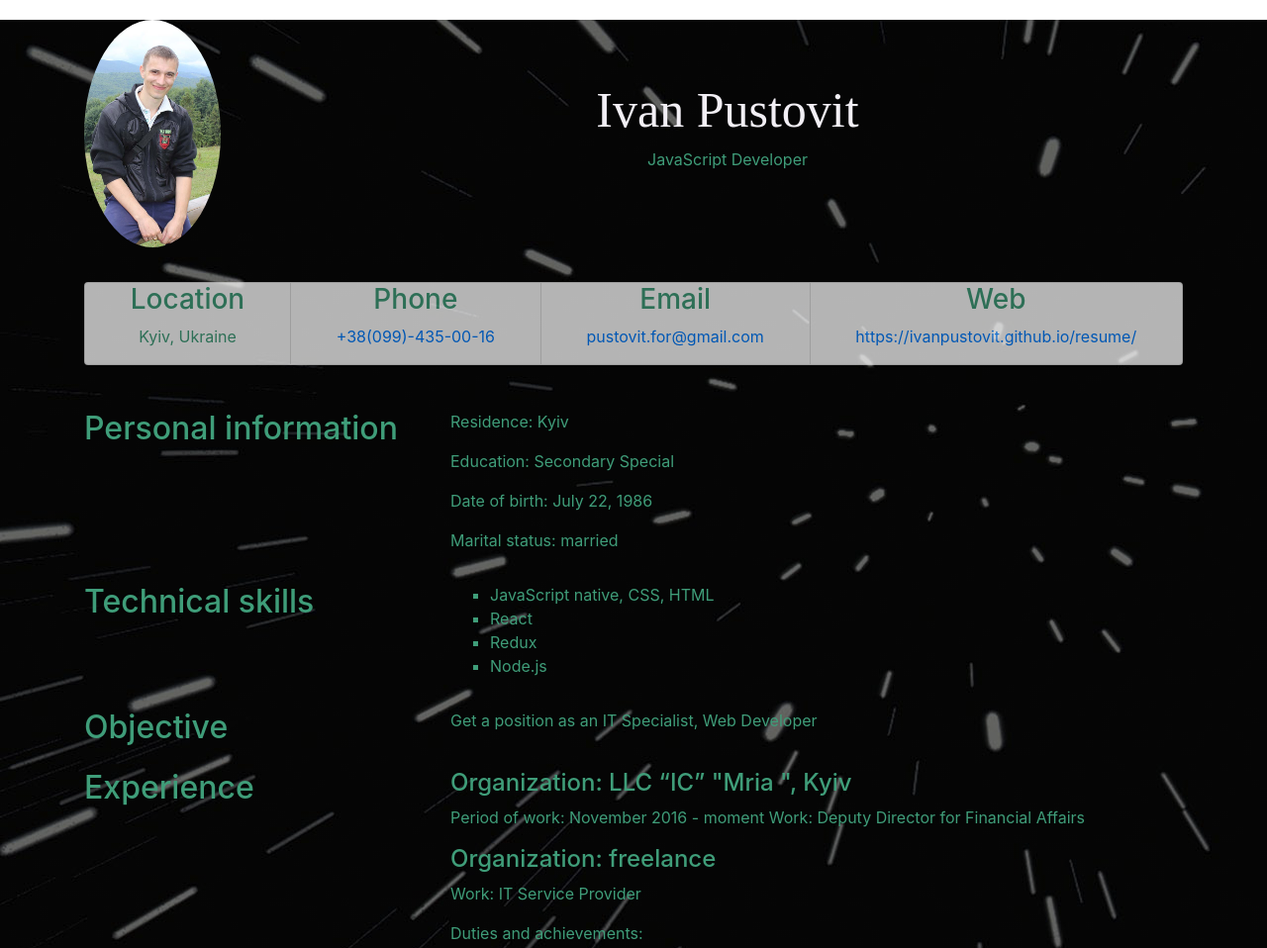
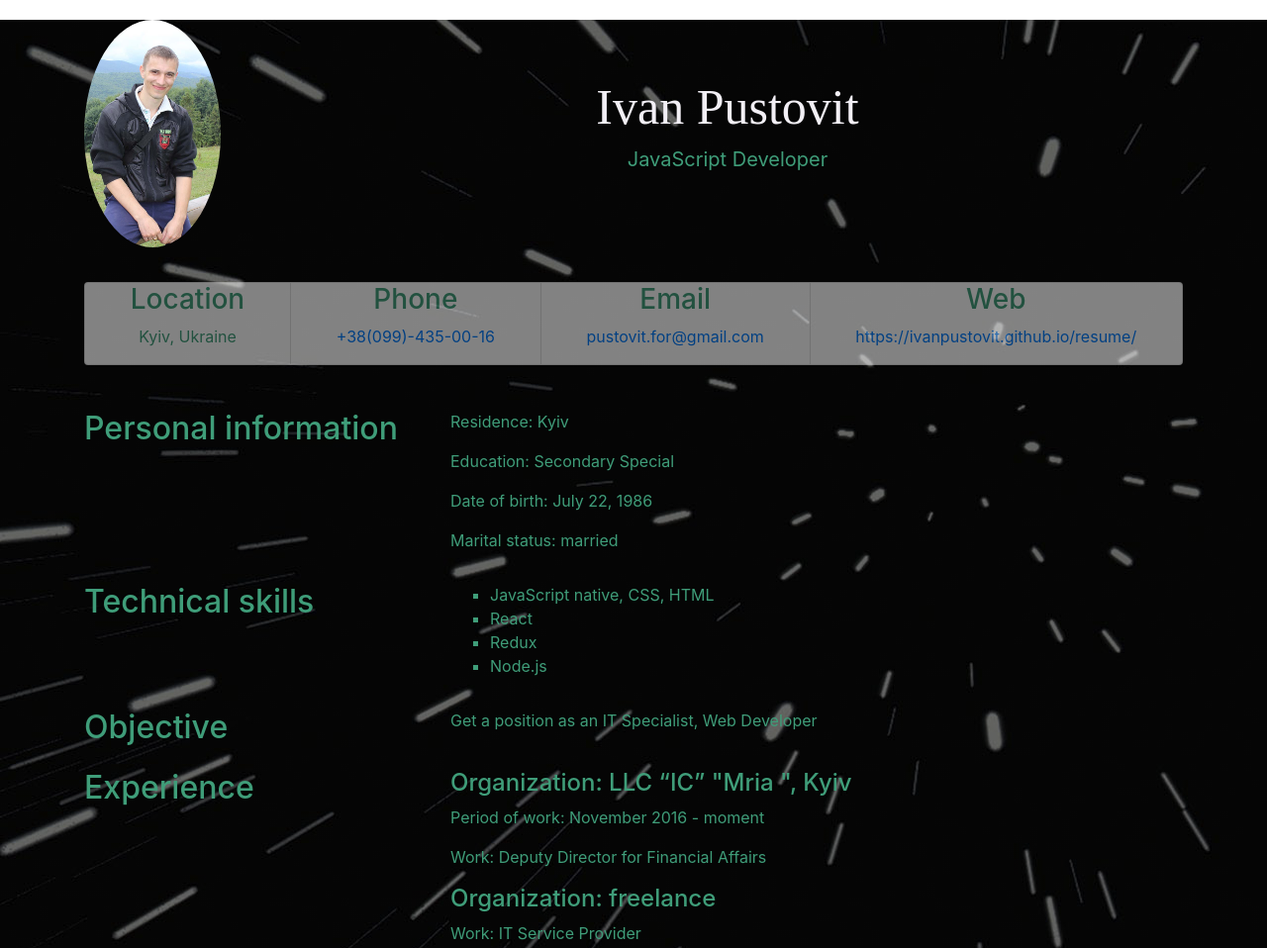
Before and after one commit to IvanPustovit/resume, a plain HTML site: page index.html in a window 1280 px wide. Shown: the top 958 px of the page at 99% size. Drawn offline with nearby package versions, Linux system fonts and the light colour scheme.

Commit message:
edit_experience

```diff
--- a/css/styles.css
+++ b/css/styles.css
@@ -22,7 +22,7 @@ body {
 
 .contact_use {
   padding: 0;
-  opacity: 0.7;
+  opacity: 0.5;
 }
 
 .center {
@@ -52,6 +52,9 @@ body {
   color: rgb(242, 239, 245);
 }
 
+.work {
+  font-size: 20px;
+}
 .res {
   margin-top: 20px;
   background-image: linear-gradient(rgba(0, 0, 0, 0.6), rgba(0, 0, 0, 0.6)),
--- a/index.html
+++ b/index.html
@@ -21,7 +21,7 @@
           </div>
           <div class="col center vertical">
             <h1 class="my-name">Ivan Pustovit</h1>
-            <p>JavaScript Developer</p>
+            <p class="work">JavaScript Developer</p>
             <a href="#"></a>
           </div>
         </div>
@@ -103,7 +103,10 @@
           <div class="col-8">
             <h4>Organization: LLC “IC” "Mria ", Kyiv</h4>
             <p>
-              Period of work: November 2016 - moment Work: Deputy Director for
+              Period of work: November 2016 - moment
+            </p>
+            <p>
+              Work: Deputy Director for
               Financial Affairs
             </p>
             <h4>Organization: freelance</h4>
```
